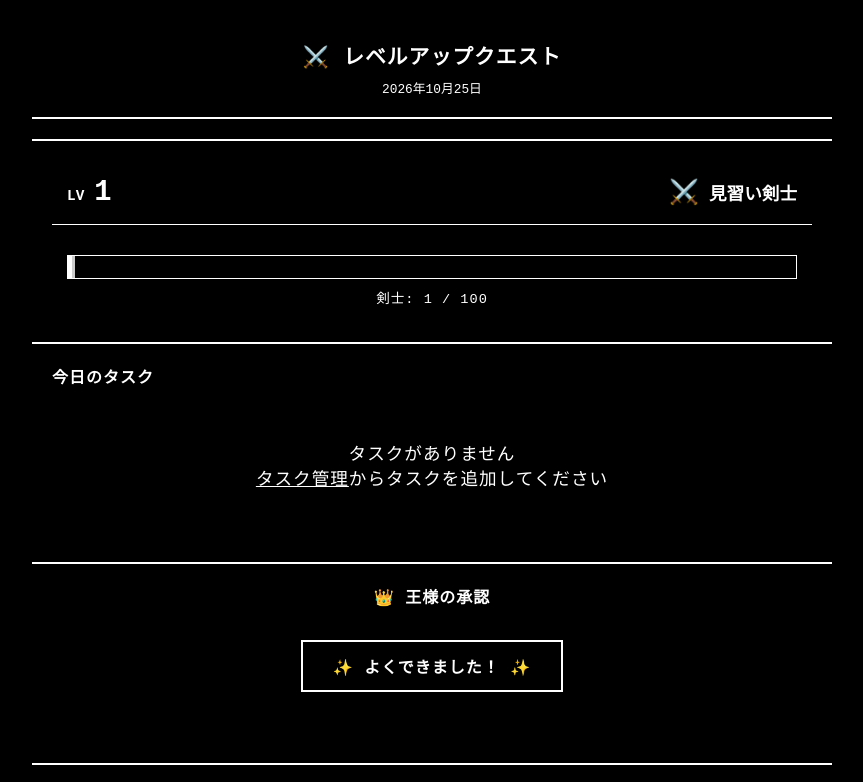
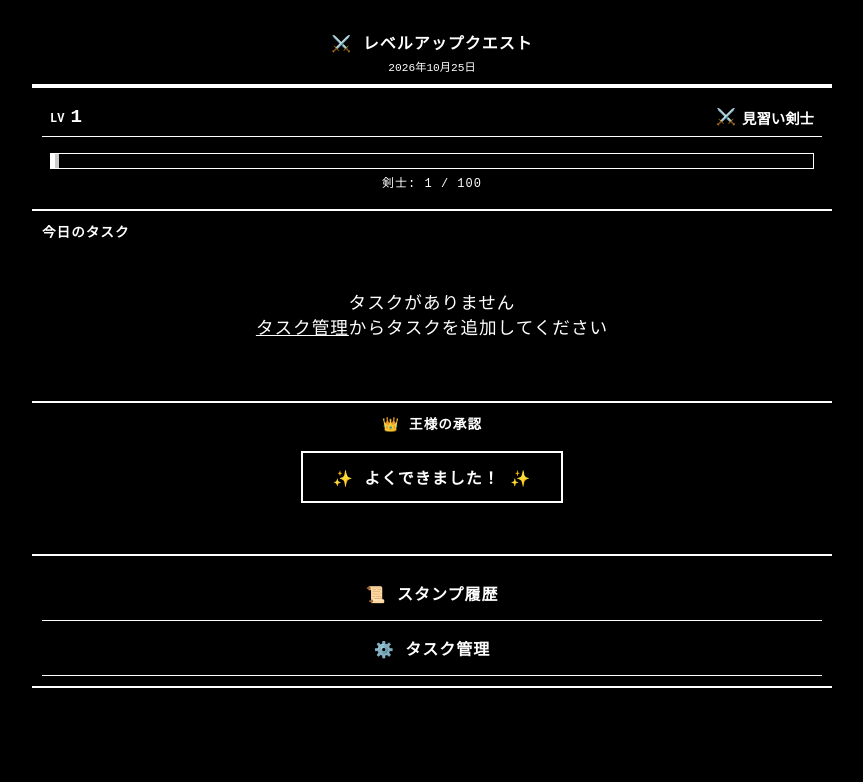
Before and after one commit to fumiyax/task-dragon, a website: page index.html in a window 1280 px wide. Shown: the top 782 px of the page, without its empty margins (208-1071 px from the left). Drawn offline with Linux system fonts and the light colour scheme; no server answers.

Commit message:
Compress header and character info sections
- Reduce header padding and font sizes
- Compress character level and title display
- Reduce progress bar height
- Smaller section padding overall
- Focus on daily tasks as main content

```diff
--- a/style.css
+++ b/style.css
@@ -22,13 +22,13 @@ header {
     border: none;
     border-bottom: 2px solid #fff;
     border-radius: 0;
-    padding: 20px;
-    margin-bottom: 20px;
+    padding: 10px;
+    margin-bottom: 0;
     position: relative;
 }
 
 h1 {
-    font-size: 1.3rem;
+    font-size: 1rem;
     color: #fff;
     text-align: center;
     text-shadow: 2px 2px 0 #000;
@@ -36,20 +36,20 @@ h1 {
 }
 
 .date {
-    font-size: 0.8rem;
+    font-size: 0.7rem;
     color: #fff;
     text-align: center;
-    margin-top: 8px;
+    margin-top: 4px;
 }
 
 .back-link {
     position: absolute;
-    left: 20px;
-    top: 20px;
+    left: 10px;
+    top: 10px;
     color: #fff;
     text-decoration: none;
-    font-size: 1rem;
-    padding: 8px 16px;
+    font-size: 0.85rem;
+    padding: 4px 8px;
     background: #000;
     border: 1px solid #fff;
     transition: all 0.1s;
@@ -70,7 +70,7 @@ main {
 
 section {
     margin: 0;
-    padding: 20px;
+    padding: 10px;
     border-bottom: 2px solid #fff;
 }
 
@@ -79,9 +79,9 @@ section:last-child {
 }
 
 h2 {
-    font-size: 1rem;
+    font-size: 0.85rem;
     color: #fff;
-    margin-bottom: 12px;
+    margin-bottom: 8px;
     text-shadow: 2px 2px 0 #000;
     letter-spacing: 1px;
 }
@@ -95,8 +95,8 @@ h2 {
     display: flex;
     align-items: center;
     justify-content: space-between;
-    margin-bottom: 15px;
-    padding: 15px;
+    margin-bottom: 8px;
+    padding: 8px;
     background: #000;
     border: none;
     border-bottom: 1px solid #fff;
@@ -105,17 +105,17 @@ h2 {
 .level-display {
     display: flex;
     align-items: baseline;
-    gap: 10px;
+    gap: 6px;
 }
 
 .level-label {
-    font-size: 0.9rem;
+    font-size: 0.75rem;
     font-weight: bold;
     color: #fff;
 }
 
 .level-value {
-    font-size: 1.8rem;
+    font-size: 1.2rem;
     font-weight: bold;
     color: #fff;
     text-shadow: 2px 2px 0 #000;
@@ -124,29 +124,29 @@ h2 {
 .title-display {
     display: flex;
     align-items: center;
-    gap: 10px;
+    gap: 6px;
 }
 
 .title-icon {
-    font-size: 1.5rem;
+    font-size: 1rem;
 }
 
 .title-text {
-    font-size: 1.1rem;
+    font-size: 0.9rem;
     font-weight: bold;
     color: #fff;
     text-shadow: 2px 2px 0 #000;
 }
 
 .job-progress {
-    padding: 15px;
+    padding: 8px;
     background: #000;
     border: none;
 }
 
 .progress-bar {
     width: 100%;
-    height: 24px;
+    height: 16px;
     background: #000;
     border: 1px solid #fff;
     position: relative;
@@ -178,9 +178,9 @@ h2 {
 
 .progress-text {
     text-align: center;
-    font-size: 0.85rem;
+    font-size: 0.75rem;
     color: #fff;
-    margin-top: 8px;
+    margin-top: 4px;
     letter-spacing: 1px;
 }
 
@@ -197,7 +197,7 @@ h2 {
 
 .category-section {
     margin-bottom: 0;
-    padding-bottom: 15px;
+    padding-bottom: 8px;
     border-bottom: 2px solid #fff;
 }
 
@@ -316,7 +316,7 @@ h2 {
 }
 
 #stampArea {
-    padding: 20px;
+    padding: 10px;
 }
 
 .stamp-button {
@@ -385,8 +385,8 @@ h2 {
     display: flex;
     flex-direction: column;
     gap: 0;
-    margin-top: 20px;
-    padding: 20px;
+    margin-top: 0;
+    padding: 10px;
 }
 
 .secondary-btn {
```
